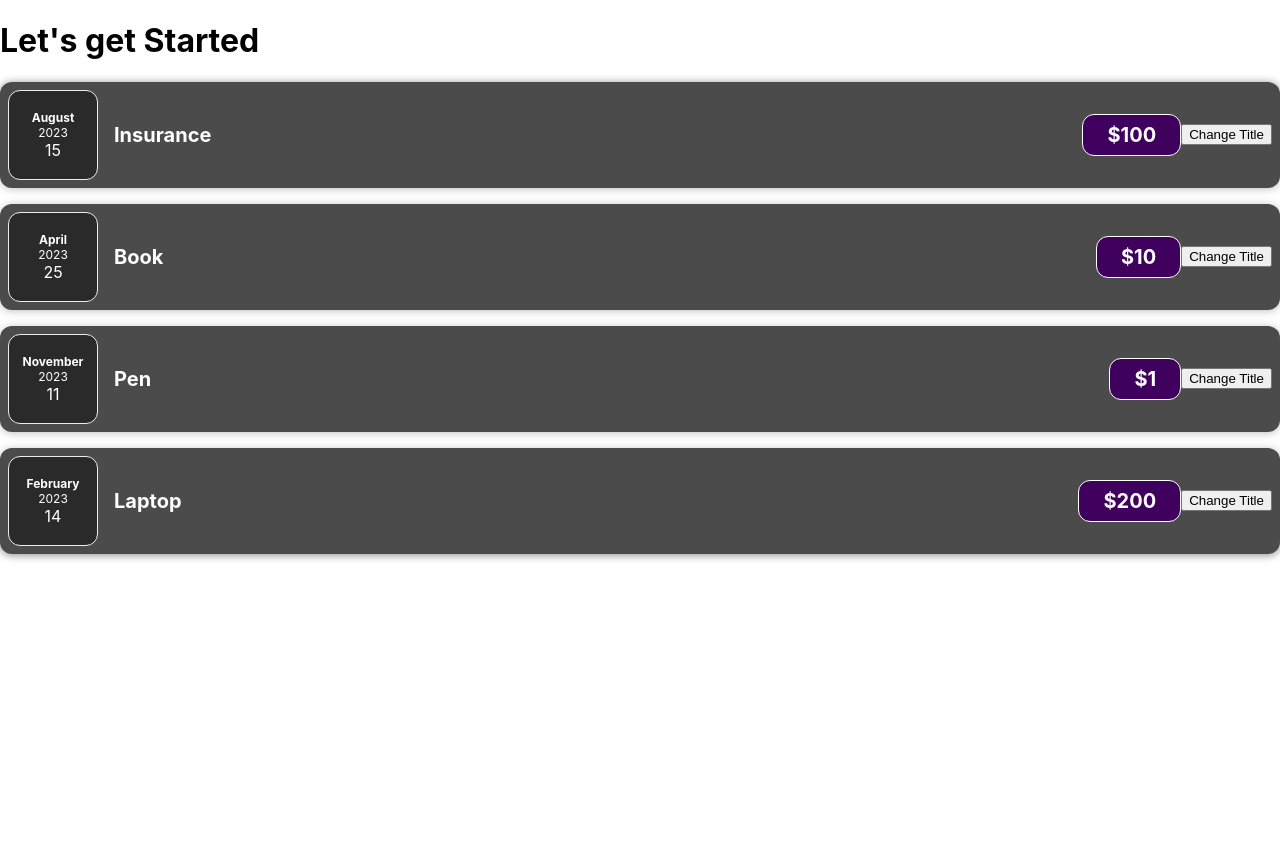
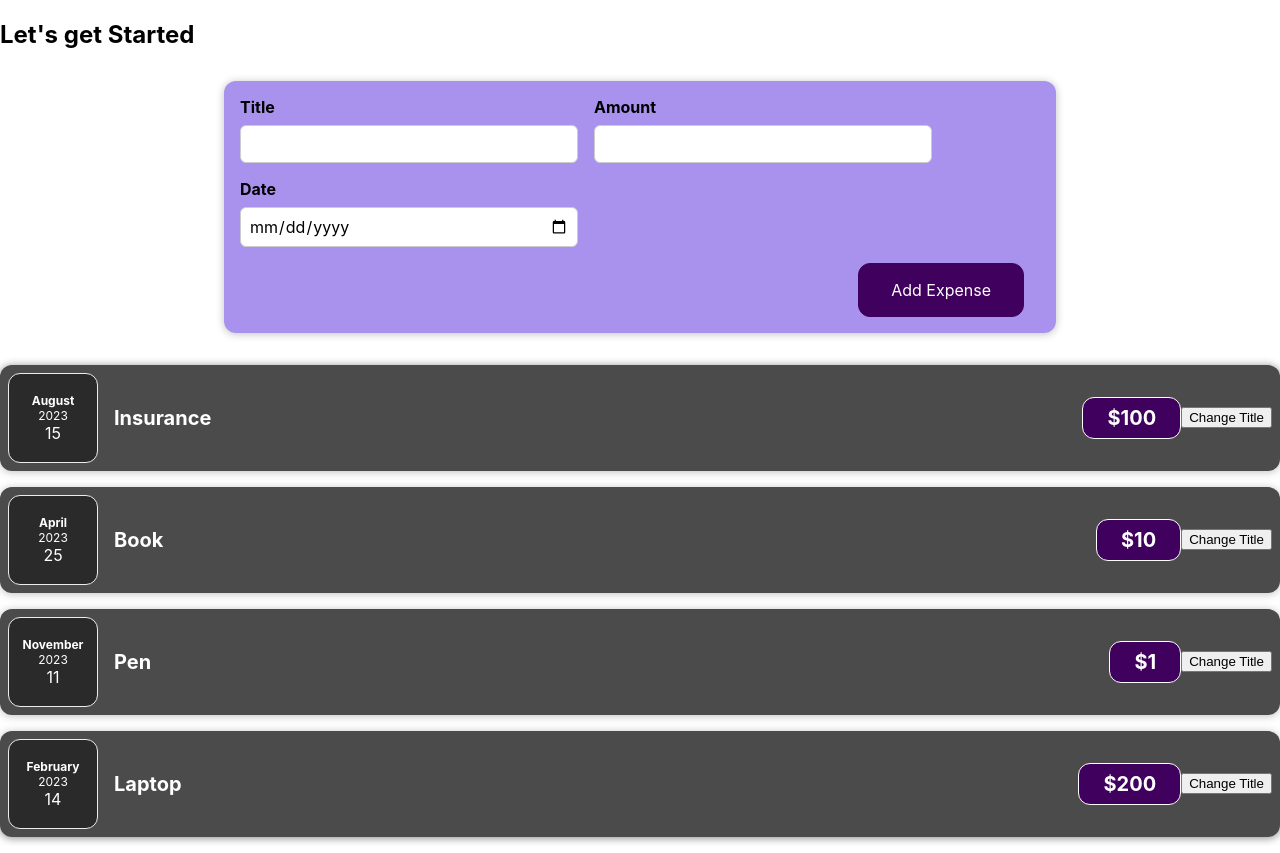
Before and after one commit to bha4/Sharpner-React, a React (Create React App) app: page / in a window 1280 px wide. Before the commit the page ends 800 px from the top, so only its background shows below. Built offline with nearby package versions, Linux system fonts and the light colour scheme.

Commit message:
10th commit

```diff
--- a/src/App.js
+++ b/src/App.js
@@ -1,9 +1,12 @@
+import React from 'react';
 import Expenses from "./components/Expenses.js";
+import NewExpense from "./components/NewExpence/NewExpense.js";
 function App() {
   return (
     <div>
-      <h1>Let's get Started</h1>
-      <Expenses/>
+      <h2>Let's get Started</h2>
+      <NewExpense/>
+      <Expenses />
     </div>
   );
 }
--- /dev/null
+++ b/src/components/NewExpence/ExpenseForm.css
@@ -0,0 +1,26 @@
+.new-expense__controls {
+    display: flex;
+    flex-wrap: wrap;
+    gap: 1rem;
+    margin-bottom: 1rem;
+    text-align: left;
+  }
+
+  .new-expense__control label {
+    font-weight: bold;
+    margin-bottom: 0.5rem;
+    display: block;
+  }
+
+  .new-expense__control input {
+    font: inherit;
+    padding: 0.5rem;
+    border-radius: 6px;
+    border: 1px solid #ccc;
+    width: 20rem;
+    max-width: 100%;
+  }
+
+  .new-expense__actions {
+    text-align: right;
+  }
--- /dev/null
+++ b/src/components/NewExpence/ExpenseForm.js
@@ -0,0 +1,41 @@
+import React, { useState } from "react";
+import "./ExpenseForm.css";
+
+const ExpenseForm = () => {
+  const [enteredTitle, setEnteredTitle] = useState("");
+  const [enteredAmount, setEnteredAmount] = useState("");
+  const [enteredDate, setEnteredDate] = useState("");
+
+  const titleChangeHandler = (event) => {
+    setEnteredTitle(event.target.value);
+  };
+   const amountChangeHandler=(event)=>{
+      setEnteredAmount(event.target.value);
+   }
+ const dateChangeHandler=(event)=>{
+      setEnteredDate(event.target.value);
+   }
+  return (
+    <form>
+        <div className="new-expense__controls">
+          <div className="new-expense__control">
+            <label htmlFor="title">Title</label>
+            <input type="text" id="title" onChange={titleChangeHandler} />
+          </div>
+          <div className="new-expense__control">
+            <label htmlFor="amount">Amount</label>
+            <input type="number" id="amount" onChange={amountChangeHandler}/>
+          </div>
+          <div className="new-expense__control">
+            <label htmlFor="date">Date</label>
+            <input type="date" id="date" min="2023-01-01" max="2024-12-31" onChange={dateChangeHandler}/>
+          </div>
+      </div>
+            <div className="new-expense__actions">
+              <button type="submit">Add Expense</button>
+            </div>
+    </form>
+  )
+}
+
+export default ExpenseForm;
--- /dev/null
+++ b/src/components/NewExpence/NewExpense.css
@@ -0,0 +1,38 @@
+.new-expense {
+    background-color: #a892ee;
+    padding: 1rem;
+    margin: 2rem auto;
+    width: 50rem;
+    max-width: 95%;
+    border-radius: 12px;
+    text-align: center;
+    box-shadow: 0 1px 8px rgba(0, 0, 0, 0.25);
+  }
+
+  .new-expense button {
+    font: inherit;
+    cursor: pointer;
+    padding: 1rem 2rem;
+    border: 1px solid #40005d;
+    background-color: #40005d;
+    color: white;
+    border-radius: 12px;
+    margin-right: 1rem;
+  }
+
+  .new-expense button:hover,
+  .new-expense button:active {
+    background-color: #510674;
+    border-color: #510674;
+  }
+
+  .new-expense button.alternative {
+    color: #220131;
+    border-color: transparent;
+    background-color: transparent;
+  }
+
+  .new-expense button.alternative:hover,
+  .new-expense button.alternative:active {
+    background-color: #ddb3f8;
+  }
--- /dev/null
+++ b/src/components/NewExpence/NewExpense.js
@@ -0,0 +1,13 @@
+import React from "react";
+import ExpenseForm from "./ExpenseForm";
+import "./NewExpense.css";
+
+const NewExpense = () => {
+  return (
+    <div className="new-expense">
+      <ExpenseForm />
+    </div>
+  )
+}
+
+export default NewExpense;
--- a/src/index.js
+++ b/src/index.js
@@ -4,4 +4,4 @@
 import App from './App';
 
 const root = ReactDOM.createRoot(document.getElementById('root'));
-root.render(<App />);
+root.render(<App/>);
```
